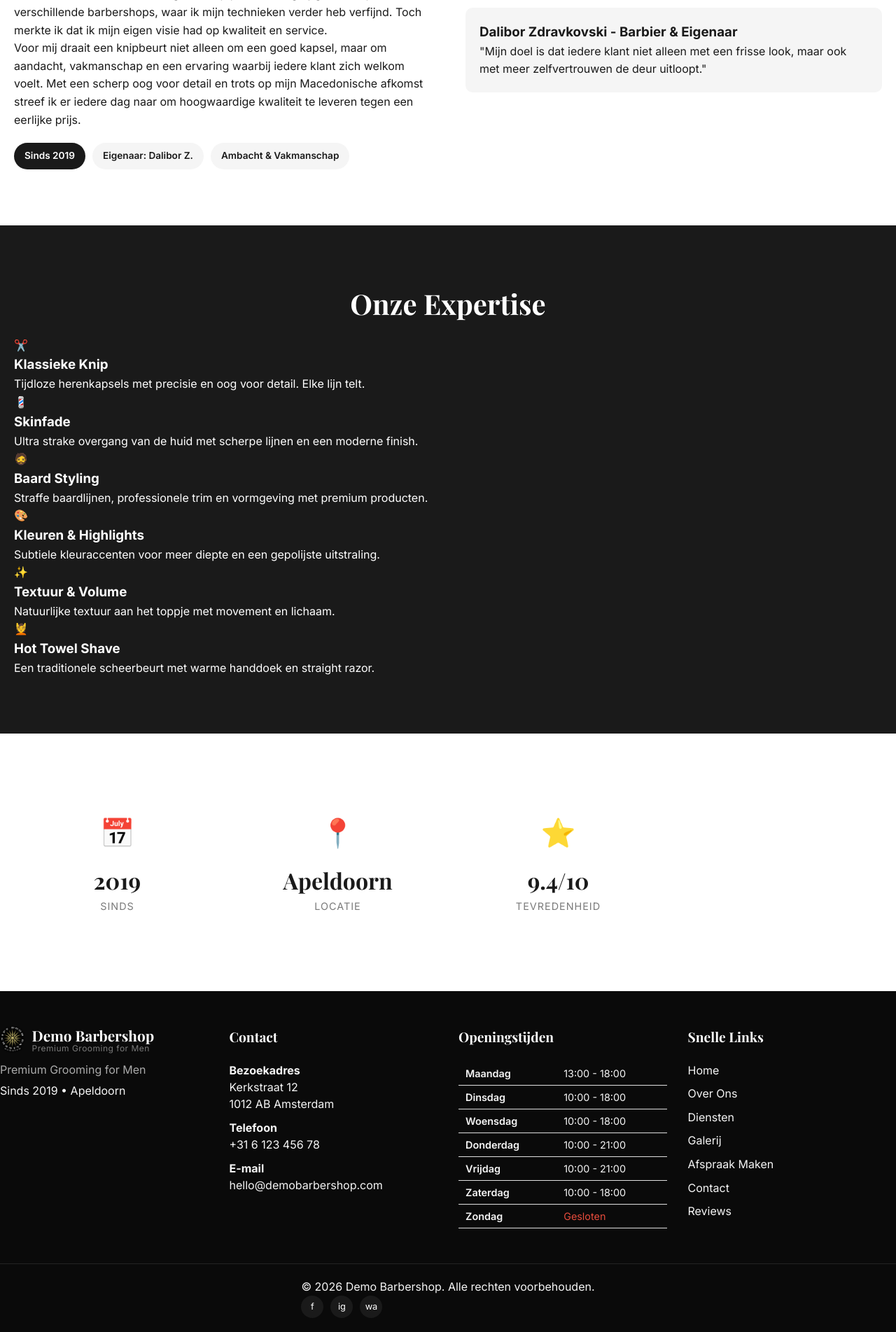
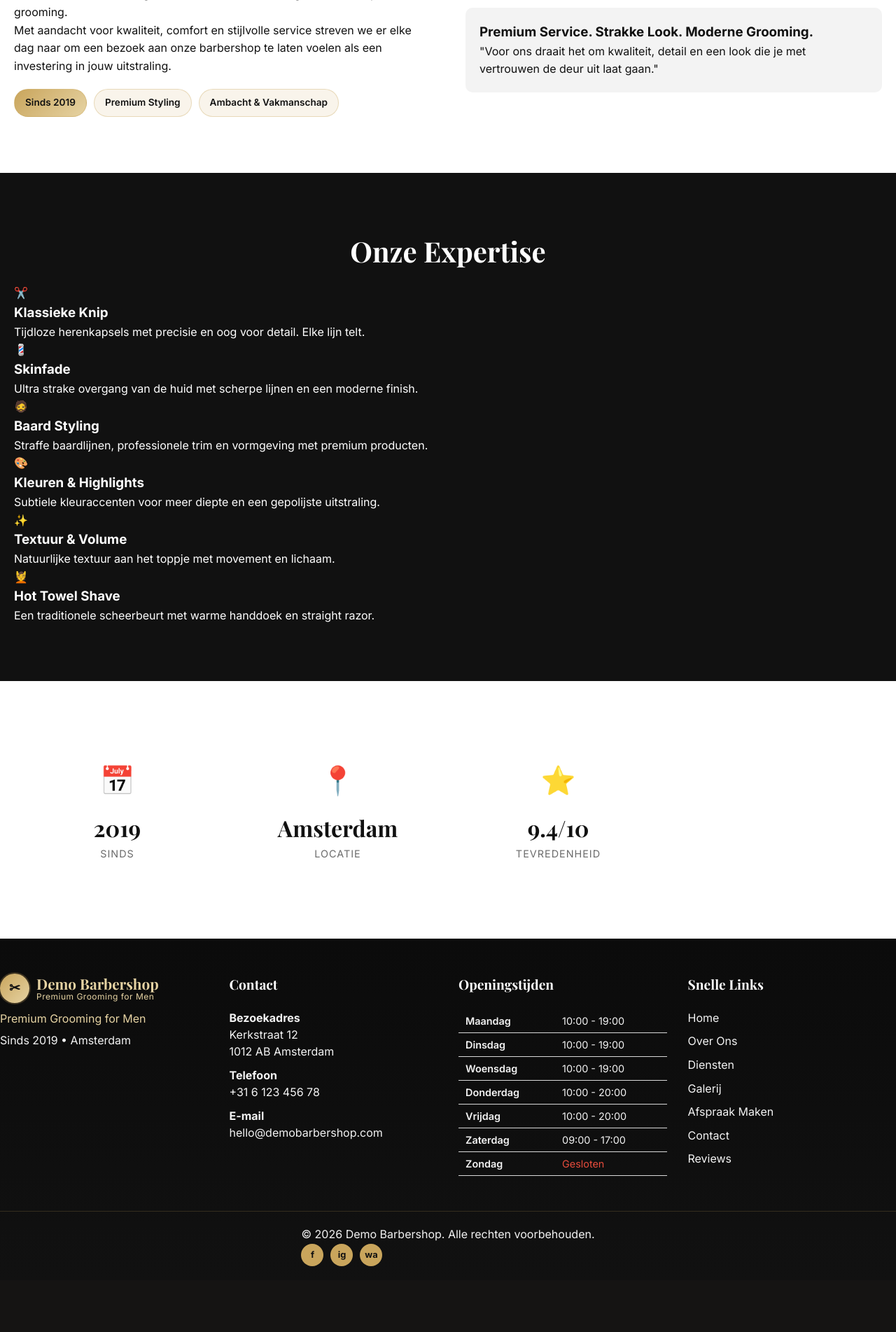
Before and after one commit to EvoUnik2026/barbershop, a PHP site: page /about in a window 1280 px wide. Shown: the part 715-2618 px from the top of the page at 70% size. After the commit the page ends 2524 px from the top, so only its background shows below. Run offline with PHP 8.4, Linux system fonts and the light colour scheme; data comes from the database, SQL or seed files in the repository; both versions use the stored data as it was after the commit; some libraries are stand-ins or nearby versions.

Commit message:
update the website to be a general barber shop
Signed-off-by: FirasSahli2010 <feras.f.sahli@gmail.com>

```diff
--- a/app/config.php
+++ b/app/config.php
@@ -18,7 +18,7 @@ return [
     'app' => [
         'env'   => getenv('APP_ENV') ?: 'production',
         'base_url' => rtrim(getenv('APP_URL') ?: 'http://localhost:8080', '/'),
-        'name'  => 'Dali The Barber',
+        'name'  => 'Demo Barbershop',
     ],
     'session' => [
         'name' => 'barbershop_session',
--- a/app/controllers/AboutController.php
+++ b/app/controllers/AboutController.php
@@ -15,8 +15,8 @@ class AboutController extends Controller
     public function index(): void
     {
         $this->render('about/index', [
-            'page_title'       => 'Over Ons - Dali The Barber',
-            'meta_description' => "Over Dali The Barber in Apeldoorn. Dalibor Zdravkovski brengt meer dan vijf jaar ervaring mee als barbier. Ambacht, vakmanschap en persoonlijke aandacht.",
+            'page_title'       => 'Over Ons - Demo Barbershop',
+            'meta_description' => 'Ontdek Demo Barbershop: premium grooming, vakmanschap en een moderne uitstraling voor iedere man.',
         ]);
     }
 }
--- a/app/controllers/AppointmentController.php
+++ b/app/controllers/AppointmentController.php
@@ -20,8 +20,8 @@ class AppointmentController extends Controller
         $services = $serviceModel->getAllForSelect();
 
         $this->render('appointment/index', [
-            'page_title'       => 'Afspraak Maken - Angelo & Caribbean Barbershop',
-            'meta_description' => 'Maak eenvoudig een afspraak bij Angelo & Caribbean Barbershop in Apeldoorn. Kies een dienst, datum en tijd. Direct bevestiging per e-mail.',
+            'page_title'       => 'Afspraak Maken - Demo Barbershop',
+            'meta_description' => 'Plan eenvoudig je afspraak bij Demo Barbershop. Kies je dienst, datum en tijd en reserveer jouw premium grooming sessie.',
             'services' => $services,
         ]);
     }
--- a/app/controllers/ContactController.php
+++ b/app/controllers/ContactController.php
@@ -16,8 +16,8 @@ class ContactController extends Controller
     public function index(): void
     {
         $this->render('contact/index', [
-            'page_title'       => 'Contact - Dali The Barber',
-            'meta_description' => 'Neem contact op met Dali The Barber in Apeldoorn. Bel +31618737335 of stuur een bericht. Adres: Asselsestraat 26a, 7311 EL Apeldoorn.',
+            'page_title'       => 'Contact - Demo Barbershop',
+            'meta_description' => 'Neem contact op met Demo Barbershop voor een afspraak, advies of een premium grooming behandeling.',
         ]);
     }
 
--- a/app/controllers/HomeController.php
+++ b/app/controllers/HomeController.php
@@ -35,8 +35,8 @@ class HomeController extends Controller
         $reviewCount = $reviewModel->getCount();
 
         $this->render('home/index', [
-            'page_title'       => 'Dali The Barber - Herenkapper in Apeldoorn',
-            'meta_description' => 'Welkom bij Dali The Barber in Apeldoorn. Gespecialiseerd in herenkapsels, skinfades en baardstyling. Boek nu je afspraak!',
+            'page_title'       => 'Demo Barbershop - Premium Herenbarbershop',
+            'meta_description' => 'Welkom bij Demo Barbershop. Premium herenkapsels, skinfades, baardstyling en grooming voor een strakke, moderne uitstraling.',
             'featured_services'  => $featuredServices,
             'reviews'           => $reviews,
             'avg_rating'        => $avgRating,
--- a/app/controllers/ReviewController.php
+++ b/app/controllers/ReviewController.php
@@ -21,8 +21,8 @@ class ReviewController extends Controller
         $reviewCount = $reviewModel->getCount();
 
         $this->render('reviews/index', [
-            'page_title'       => 'Reviews - Angelo & Caribbean Barbershop',
-            'meta_description' => 'Lees reviews van tevreden klanten van Angelo & Caribbean Barbershop in Apeldoorn. Beoordeling: ' . $avgRating . '/5 sterren.',
+            'page_title'       => 'Reviews - Demo Barbershop',
+            'meta_description' => 'Lees reviews van tevreden klanten van Demo Barbershop. Beoordeling: ' . $avgRating . '/5 sterren.',
             'reviews'      => $reviews,
             'avg_rating'   => $avgRating,
             'review_count' => $reviewCount,
--- a/app/controllers/ServicesController.php
+++ b/app/controllers/ServicesController.php
@@ -19,8 +19,8 @@ class ServicesController extends Controller
         $services = $serviceModel->getAllByCategory();
 
         $this->render('services/index', [
-            'page_title'       => 'Onze Diensten - Dali The Barber',
-            'meta_description' => 'Bekijk alle diensten van Dali The Barber: herenkapsels, skinfades, baardstyling, kleuren en verzorging. Scherpe prijzen in Apeldoorn.',
+            'page_title'       => 'Onze Diensten - Demo Barbershop',
+            'meta_description' => 'Bekijk de premium diensten van Demo Barbershop: herenkapsels, skinfades, baardstyling en grooming voor een strakke, moderne look.',
             'services' => $services,
         ]);
     }
--- a/app/core/Controller.php
+++ b/app/core/Controller.php
@@ -33,8 +33,8 @@ class Controller
         // Standaard view data mergen
         $defaultData = [
             'page_title'       => $config['app']['name'],
-            'meta_description' => 'Welkom bij ' . $config['app']['name'] . '. Professionele herenkapper en barbier in Apeldoorn.',
-            'meta_keywords'    => 'barber, kapper, herenhaar, apeldoorn, afspraak, haar knippen, baard',
+            'meta_description' => 'Welkom bij ' . $config['app']['name'] . '. Premium herenbarbershop voor moderne kapsels, baardstyling en classic grooming.',
+            'meta_keywords'    => 'barbershop, herenkapper, baardstyling, grooming, premium kapsels, afspraak, moderne look',
             'base_url'         => rtrim($config['app']['base_url'], '/'),
             'shop_name'        => $config['app']['name'],
             'errors'           => $errors,
--- a/app/core/Router.php
+++ b/app/core/Router.php
@@ -118,7 +118,7 @@ class Router
         $view = new View();
         $view->render('errors/404', [
             'page_title' => '404 - Pagina niet gevonden',
-            'meta_description' => 'De opgevraagde pagina kon niet worden gevonden bij Angelo & Caribbean Barbershop.',
+            'meta_description' => 'De opgevraagde pagina kon niet worden gevonden bij Demo Barbershop.',
         ]);
     }
 }
--- a/app/views/about/index.php
+++ b/app/views/about/index.php
@@ -6,7 +6,7 @@
 <section class="page-hero section" style="background-image: linear-gradient(rgba(0,0,0,0.6), rgba(0,0,0,0.7)), url('https://images.unsplash.com/photo-1503951914875-452162b0f3f1?ixlib=rb-4.0.3&auto=format&fit=crop&w=2000&q=80');">
     <div class="container">
         <h1 class="page-title">Over Ons</h1>
-        <p class="page-subtitle">Jouw barbershop in Apeldoorn sinds <?php echo escape(s('since_year', '2019')); ?></p>
+        <p class="page-subtitle">Premium grooming en stijl sinds <?php echo escape(s('since_year', '2019')); ?></p>
     </div>
 </section>
 
@@ -15,44 +15,40 @@
     <div class="container">
         <div class="content-grid">
             <div class="content-col">
-                <h2 class="section-title">Over Dali The Barber</h2>
+                <h2 class="section-title">Over Demo Barbershop</h2>
                 <p class="lead">
-                    Mijn naam is Dalibor Zdravkovski en het barbervak is iets waar ik al mijn hele leven
-                    mee verbonden ben. Het vak zit al generaties lang in mijn familie en de passie
-                    daarvoor is mij van jongs af aan meegegeven.
+                    Bij Demo Barbershop geloven we dat een goede look meer is dan alleen een kapsel.
+                    Het is een statement van stijl, zelfvertrouwen en kwaliteit.
                 </p>
                 <p>
-                    Wat voor velen een beroep is, voelt voor mij als een ambacht waarin precisie,
-                    creativiteit en persoonlijke aandacht samenkomen. Mijn reis begon in 2019,
-                    tijdens de coronaperiode. Wat startte als een hobby, door vrienden en familie te
-                    knippen, groeide al snel uit tot een echte passie.
+                    Onze barbers combineren vakmanschap met een moderne aanpak, zodat iedere klant een
+                    behandeling krijgt die perfect past bij zijn haartype, gezichtsvorm en persoonlijke
+                    voorkeuren. Van klassieke snedes tot strakke fades en verzorgde baarden, alles wordt
+                    met precisie uitgevoerd.
                 </p>
                 <p>
-                    Ik besloot mezelf verder te ontwikkelen en behaalde een erkend diploma in het
-                    barbiersvak. Daarna heb ik ongeveer vijf jaar ervaring opgedaan bij verschillende
-                    barbershops, waar ik mijn technieken verder heb verfijnd. Toch merkte ik dat ik
-                    mijn eigen visie had op kwaliteit en service.
+                    We hebben een passie voor detail, nette afwerking en een lounge-achtige ervaring waarin
+                    je relaxed en welkom voelt. Onze missie is om elke klant niet alleen een frisse look te
+                    geven, maar ook een ervaring die voelt als premium grooming.
                 </p>
                 <p>
-                    Voor mij draait een knipbeurt niet alleen om een goed kapsel, maar om aandacht,
-                    vakmanschap en een ervaring waarbij iedere klant zich welkom voelt. Met een scherp
-                    oog voor detail en trots op mijn Macedonische afkomst streef ik er iedere dag naar
-                    om hoogwaardige kwaliteit te leveren tegen een eerlijke prijs.
+                    Met aandacht voor kwaliteit, comfort en stijlvolle service streven we er elke dag naar om
+                    een bezoek aan onze barbershop te laten voelen als een investering in jouw uitstraling.
                 </p>
                 <div class="badge-container">
                     <span class="badge badge-primary">Sinds <?php echo escape(s('since_year', '2019')); ?></span>
-                    <span class="badge">Eigenaar: Dalibor Z.</span>
+                    <span class="badge">Premium Styling</span>
                     <span class="badge">Ambacht & Vakmanschap</span>
                 </div>
             </div>
             <div class="content-col">
                 <div class="image-frame">
                     <img src="https://images.unsplash.com/photo-1503951914875-452162b0f3f1?ixlib=rb-4.0.3&auto=format&fit=crop&w=600&q=80"
-                         alt="Dalibor Zdravkovski - Dali The Barber" class="barber-img">
+                         alt="Premium herenbarbershop" class="barber-img">
                 </div>
                 <div class="team-info">
-                    <h3>Dalibor Zdravkovski - Barbier & Eigenaar</h3>
-                    <p>"Mijn doel is dat iedere klant niet alleen met een frisse look, maar ook met meer zelfvertrouwen de deur uitloopt."</p>
+                    <h3>Premium Service. Strakke Look. Moderne Grooming.</h3>
+                    <p>"Voor ons draait het om kwaliteit, detail en een look die je met vertrouwen de deur uit laat gaan."</p>
                 </div>
             </div>
         </div>
@@ -109,7 +105,7 @@
             </div>
             <div class="milestone-card milestone-card-lg">
                 <div class="milestone-icon">📍</div>
-                <div class="milestone-value">Apeldoorn</div>
+                <div class="milestone-value">Amsterdam</div>
                 <div class="milestone-label">Locatie</div>
             </div>
             <div class="milestone-card milestone-card-lg">
--- a/app/views/appointment/index.php
+++ b/app/views/appointment/index.php
@@ -25,9 +25,9 @@
                             <?php echo escape(s('address_street', '')); ?><br>
                             <?php echo escape(s('address_postal', '') . ' ' . s('address_city', '')); ?></p>
                         <p><strong>🕐 Openingstijden</strong><br>
-                            Ma-Ct: 10:00-18:00<br>
-                            Do-Vr: 10:00-21:00<br>
-                            Za: 10:00-18:00</p>
+                            Ma-Vr: 10:00 - 19:00<br>
+                            Za: 09:00 - 17:00<br>
+                            Zo: Gesloten</p>
                     </div>
 
                     <div class="services-reference">
--- a/app/views/contact/index.php
+++ b/app/views/contact/index.php
@@ -6,7 +6,7 @@
 <section class="page-hero section" style="background-image: linear-gradient(rgba(0,0,0,0.6), rgba(0,0,0,0.7)), url('https://images.unsplash.com/photo-1503951914875-452162b0f3f1?ixlib=rb-4.0.3&auto=format&fit=crop&w=2000&q=80');">
     <div class="container">
         <h1 class="page-title">Contact</h1>
-        <p class="page-subtitle">Neem contact op met Dali The Barber</p>
+        <p class="page-subtitle">Neem contact op met Demo Barbershop</p>
     </div>
 </section>
 
@@ -45,8 +45,8 @@
                     <div class="contact-item">
                         <span class="contact-icon">👤</span>
                         <div>
-                            <strong>Eigenaar</strong>
-                            Dalibor Zdravkovski
+                            <strong>Team</strong>
+                            Premium Barber Experts
                         </div>
                     </div>
 
--- a/app/views/gallery/index.php
+++ b/app/views/gallery/index.php
@@ -5,7 +5,7 @@
 <section class="page-hero section" style="background-image: linear-gradient(rgba(0,0,0,0.6), rgba(0,0,0,0.7)), url('https://images.unsplash.com/photo-1503951914875-452162b0f3f1?ixlib=rb-4.0.3&auto=format&fit=crop&w=2000&q=80');">
     <div class="container">
         <h1 class="page-title">Fotogalerij</h1>
-        <p class="page-subtitle">Een blik op Dali The Barber en ons werk</p>
+        <p class="page-subtitle">Een blik op ons werk en de sfeer van onze barbershop</p>
     </div>
 </section>
 
--- a/app/views/layouts/footer.php
+++ b/app/views/layouts/footer.php
@@ -3,14 +3,14 @@
         <div class="container footer-inner">
             <div class="footer-col">
                 <div class="footer-logo">
-                    <img src="/images/dali.png" alt="<?php echo escape(s('shop_name')); ?>" class="logo-img footer-logo-img">
+                    <div class="brand-mark footer-brand-mark" aria-label="<?php echo escape(s('shop_name')); ?>">✂</div>
                     <span class="logo-text">
                         <span class="logo-name"><?php echo escape(s('shop_name', 'Barbershop')); ?></span>
-                        <span class="logo-tagline"><?php echo escape(s('tagline', 'Haar & Baard Styling')); ?></span>
+                        <span class="logo-tagline"><?php echo escape(s('tagline', 'Tailored Grooming')); ?></span>
                     </span>
                 </div>
                 <p class="footer-tagline"><?php echo escape(s('tagline', 'Haar & Baard Styling voor Heren')); ?></p>
-                <p class="footer-since">Sinds <?php echo escape(s('since_year', '2015')); ?> &#8226; Apeldoorn</p>
+                <p class="footer-since">Sinds <?php echo escape(s('since_year', '2019')); ?> &#8226; Amsterdam</p>
             </div>
 
             <div class="footer-col">
@@ -32,12 +32,12 @@
             <div class="footer-col">
                 <h4 class="footer-title">Openingstijden</h4>
                 <table class="opening-hours">
-                    <tr><td>Maandag</td><td>13:00 - 18:00</td></tr>
-                    <tr><td>Dinsdag</td><td>10:00 - 18:00</td></tr>
-                    <tr><td>Woensdag</td><td>10:00 - 18:00</td></tr>
-                    <tr><td>Donderdag</td><td>10:00 - 21:00</td></tr>
-                    <tr><td>Vrijdag</td><td>10:00 - 21:00</td></tr>
-                    <tr><td>Zaterdag</td><td>10:00 - 18:00</td></tr>
+                    <tr><td>Maandag</td><td>10:00 - 19:00</td></tr>
+                    <tr><td>Dinsdag</td><td>10:00 - 19:00</td></tr>
+                    <tr><td>Woensdag</td><td>10:00 - 19:00</td></tr>
+                    <tr><td>Donderdag</td><td>10:00 - 20:00</td></tr>
+                    <tr><td>Vrijdag</td><td>10:00 - 20:00</td></tr>
+                    <tr><td>Zaterdag</td><td>09:00 - 17:00</td></tr>
                     <tr><td>Zondag</td><td class="closed">Gesloten</td></tr>
                 </table>
             </div>
@@ -68,15 +68,9 @@
         </div>
     </footer>
 
-    <!-- Logo Lightbox -->
-    <div class="logo-lightbox" id="logoLightbox">
-        <span class="logo-lightbox-close">&times;</span>
-        <img src="/images/dali.png" alt="<?php echo escape(s('shop_name')); ?> - Volledig logo">
-    </div>
-
     <!-- Floating Buttons -->
     <div class="floating-buttons">
-        <a href="https://wa.me/31618737335?text=Hallo%20Dali%20The%20Barber%2C%20ik%20wil%20graag%20een%20afspraak%20maken."
+        <a href="https://wa.me/31612345678?text=Hallo%20Demo%20Barbershop%2C%20ik%20wil%20graag%20een%20afspraak%20maken."
            class="floating-btn whatsapp-btn"
            aria-label="Chat met ons via WhatsApp"
            target="_blank"
--- a/app/views/layouts/header.php
+++ b/app/views/layouts/header.php
@@ -49,13 +49,10 @@
         <div class="container header-inner">
             <div class="header-brand">
                 <a href="/" class="header-brand-link" id="logoLink">
-                    <img src="/images/dali.png" alt="<?php echo escape(s('shop_name')); ?>" class="logo-img">
-                    <div class="logo-tooltip">
-                        <img src="/images/dali.png" alt="<?php echo escape(s('shop_name')); ?> - Volledig logo">
-                    </div>
+                    <div class="brand-mark" aria-label="<?php echo escape(s('shop_name')); ?>">✂</div>
                     <div class="header-brand-text">
                         <span class="logo-name"><?php echo escape(s('shop_name')); ?></span>
-                        <span class="logo-tagline"><?php echo escape(s('tagline', 'Haar & Baard Styling')); ?></span>
+                        <span class="logo-tagline"><?php echo escape(s('tagline', 'Tailored Grooming')); ?></span>
                     </div>
                 </a>
             </div>
--- a/public/css/style.css
+++ b/public/css/style.css
@@ -1,15 +1,16 @@
 /* === CSS Variabelen === */
 :root {
-    --color-primary: #1a1a1a;
-    --color-primary-dark: #0a0a0a;
-    --color-secondary: #3a3a3a;
-    --color-accent: #888888;
-    --color-accent-light: #aaaaaa;
-    --color-light: #f5f5f5;
+    --color-primary: #111111;
+    --color-primary-dark: #050505;
+    --color-secondary: #2c2c2c;
+    --color-accent: #c9a55c;
+    --color-accent-dark: #8f6f2c;
+    --color-accent-light: #e6d3a3;
+    --color-light: #f3f3f3;
     --color-white: #ffffff;
-    --color-dark: #1a1a1a;
-    --color-gray: #7a7a7a;
-    --color-border: #e0e0e0;
+    --color-dark: #111111;
+    --color-gray: #6b6b6b;
+    --color-border: #d9d9d9;
     --transition: all 0.3s ease;
 }
 
@@ -44,8 +45,17 @@ button, input, textarea, select { font-family: inherit; }
 .header-nav-group { display: flex; align-items: center; gap: 30px; }
 .logo-icon { font-size: 2rem; }
 .logo-img { height: 45px; width: auto; display: block; transition: transform 0.3s ease; }
-.logo-name { font-family: 'Playfair Display', serif; font-size: 1.3rem; font-weight: 700; color: var(--color-primary); }
-.logo-tagline { font-size: 0.75rem; color: var(--color-gray); letter-spacing: 0.5px; }
+.brand-mark {
+    width: 46px; height: 46px; border-radius: 50%;
+    display: inline-flex; align-items: center; justify-content: center;
+    background: linear-gradient(135deg, var(--color-accent), var(--color-accent-light));
+    color: var(--color-primary); font-size: 1.4rem; font-weight: 900;
+    box-shadow: 0 0 0 2px rgba(201,165,92,0.25);
+    line-height: 1;
+}
+.footer-brand-mark { width: 42px; height: 42px; font-size: 1.2rem; }
+.logo-name { font-family: 'Playfair Display', serif; font-size: 1.3rem; font-weight: 700; color: var(--color-white); }
+.logo-tagline { font-size: 0.75rem; color: var(--color-accent-light); letter-spacing: 0.5px; }
 
 /* Logo Tooltip */
 .header-brand-link:hover .logo-img {
@@ -278,8 +294,8 @@ button, input, textarea, select { font-family: inherit; }
 .bg-dark { background: var(--color-primary); color: var(--color-white); }
 .bg-light { background: var(--color-light); }
 .badge-container { display: flex; gap: 10px; margin-top: 20px; flex-wrap: wrap; }
-.badge { padding: 8px 15px; background: var(--color-light); border-radius: 20px; font-weight: 600; font-size: 0.85rem; }
-.badge-primary { background: var(--color-primary); color: var(--color-white); }
+.badge { padding: 8px 15px; background: rgba(201,165,92,0.12); border: 1px solid rgba(201,165,92,0.35); border-radius: 20px; font-weight: 600; font-size: 0.85rem; color: var(--color-primary); }
+.badge-primary { background: linear-gradient(135deg, var(--color-accent), var(--color-accent-light)); color: var(--color-primary); }
 
 /* === Service Cards & Lists === */
 .service-grid { display: grid; grid-template-columns: repeat(3, 1fr); gap: 25px; }
@@ -359,26 +375,26 @@ button, input, textarea, select { font-family: inherit; }
 @keyframes slideDown { from { opacity: 0; transform: translateY(-20px); } to { opacity: 1; transform: translateY(0); } }
 
 /* === Footer */
-.site-footer { background: var(--color-primary-dark); color: var(--color-light); }
+.site-footer { background: linear-gradient(180deg, #0b0b0b 0%, #111111 100%); color: var(--color-light); }
 .footer-inner { display: grid; grid-template-columns: repeat(4, 1fr); gap: 30px; padding: 50px 0; }
 .footer-col h3, .footer-title { font-family: 'Playfair Display', serif; font-size: 1.2rem; color: var(--color-white); margin-bottom: 20px; }
 .footer-logo { display: flex; align-items: center; gap: 10px; margin-bottom: 10px; }
 .footer-logo .logo-icon { font-size: 1.8rem; }
 .footer-logo-img { height: 40px; width: auto; display: block; }
-.footer-logo .logo-name { font-family: 'Playfair Display', serif; font-size: 1.3rem; font-weight: 700; color: var(--color-white); }
+.footer-logo .logo-name { font-family: 'Playfair Display', serif; font-size: 1.3rem; font-weight: 700; color: var(--color-accent-light); }
 .footer-logo .logo-text { display: flex; flex-direction: column; justify-content: center; line-height: 1.1; }
 .footer-tagline { color: var(--color-accent-light); margin-bottom: 5px; }
 .footer-contact p { margin-bottom: 10px; line-height: 1.5; }
 .footer-contact a { color: var(--color-light); }
-.footer-contact a:hover { color: var(--color-white); }
+.footer-contact a:hover { color: var(--color-accent-light); }
 .footer-links { list-style: none; }
 .footer-links li { margin-bottom: 8px; }
 .footer-links a { color: var(--color-light); }
-.footer-links a:hover { color: var(--color-white); }
-.footer-bottom { border-top: 1px solid rgba(255,255,255,0.1); padding: 20px 0; display: flex; justify-content: space-between; align-items: center; }
+.footer-links a:hover { color: var(--color-accent-light); }
+.footer-bottom { border-top: 1px solid rgba(201,165,92,0.2); padding: 20px 0; display: flex; justify-content: space-between; align-items: center; }
 .social-links { display: flex; gap: 10px; }
-.social-link { display: inline-block; width: 32px; height: 32px; background: var(--color-primary); color: var(--color-white); border-radius: 50%; text-align: center; line-height: 32px; font-size: 0.8rem; transition: var(--transition); }
-.social-link:hover { background: var(--color-primary); }
+.social-link { display: inline-block; width: 32px; height: 32px; background: var(--color-accent); color: var(--color-primary); border-radius: 50%; text-align: center; line-height: 32px; font-size: 0.8rem; transition: var(--transition); font-weight: 700; }
+.social-link:hover { background: var(--color-accent-light); }
 .team-info { background: var(--color-light); padding: 20px; border-radius: 10px; margin-top: 15px; }
 .add-review-section { background: var(--color-light); padding: 30px; border-radius: 10px; margin-top: 30px; }
 .no-reviews { color: var(--color-gray); }
```
Also changed, not shown: other parts of public/css/style.css (+22 -16 lines), app/controllers/GalleryController.php (+4 -4 lines), app/views/home/index.php (+48 -25 lines), mysql/init.sql (+13 -13 lines).
